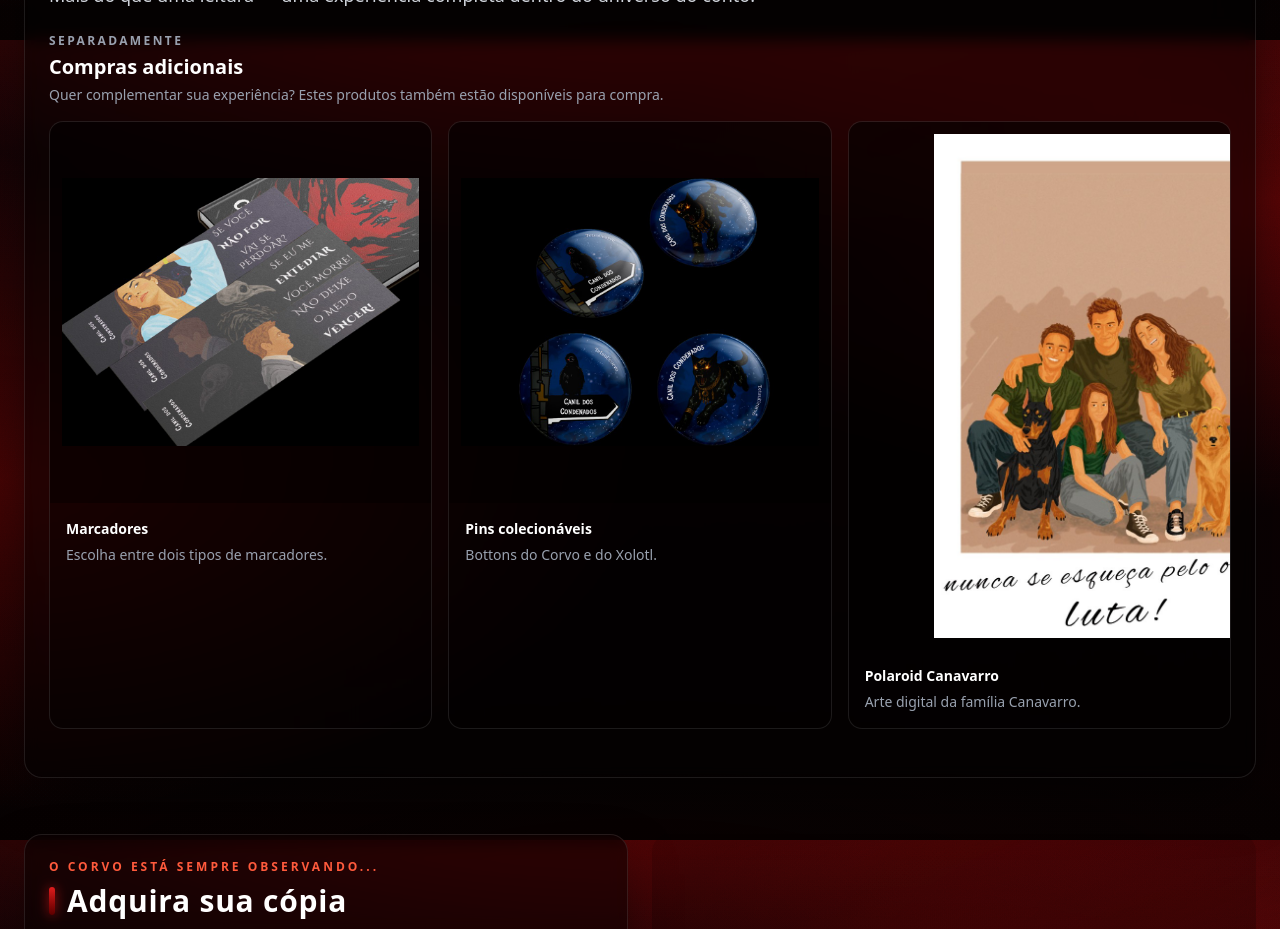
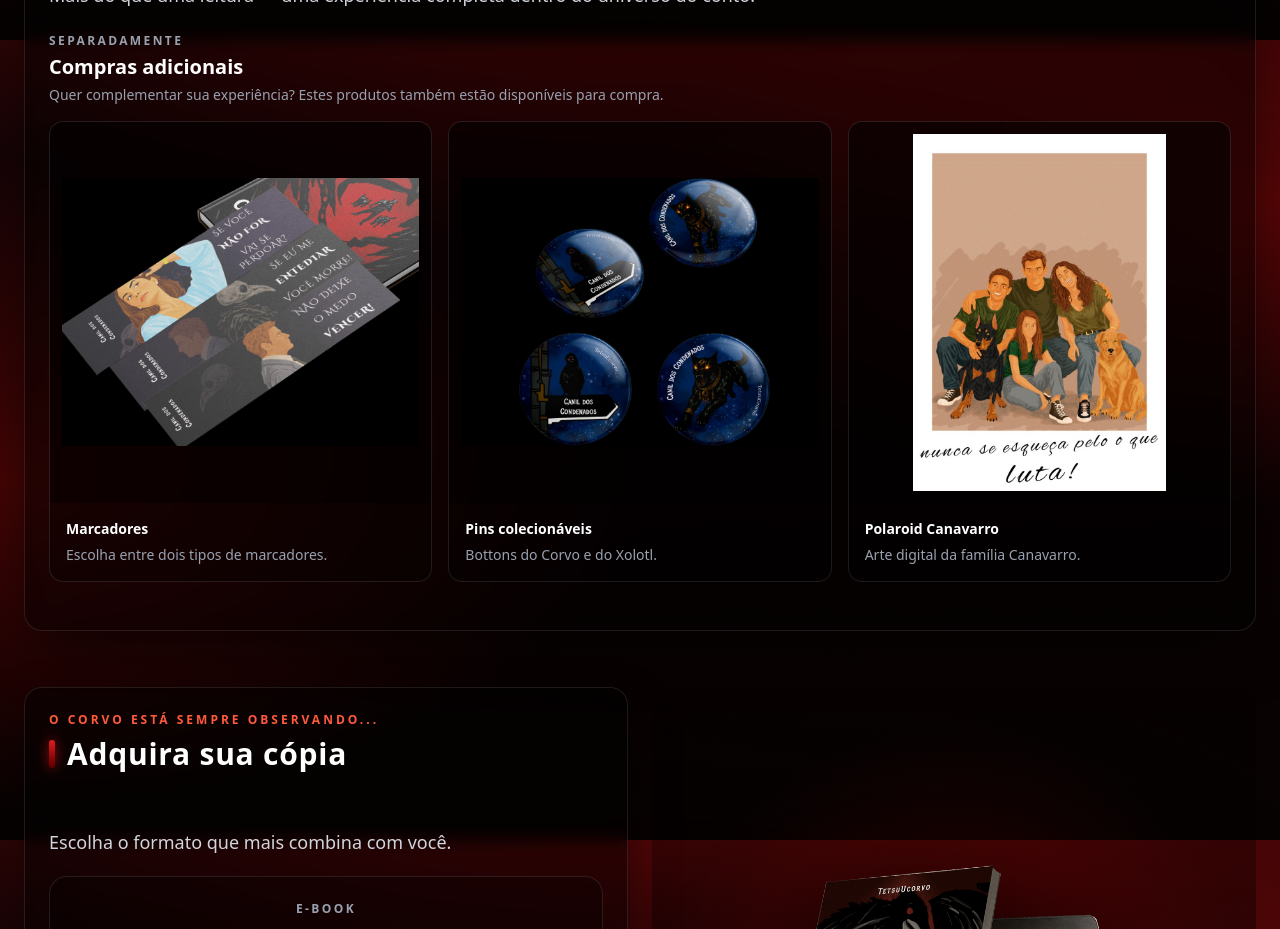
Before and after one commit to GabrielTadachi/tetsuucorvo-landingpage, a React (Vite) app: page /canil-dos-condenados in a window 1280 px wide. Shown: the part 2360-3289 px from the top of the page. Built offline with nearby package versions, Linux system fonts and the light colour scheme.

Commit message:
corrigindo imagem

```diff
--- a/src/components/sections/EditionSection.tsx
+++ b/src/components/sections/EditionSection.tsx
@@ -51,13 +51,13 @@ export function EditionSection({
                 key={extra.title}
                 type="button"
                 onClick={() => onExpandImage?.(extra.image)}
-                className="group flex flex-col overflow-hidden rounded-xl border border-white/10 bg-black/30 text-left transition-[border-color,transform] duration-300 hover:border-white/25 hover:scale-[1.01]"
+                className="group flex w-full min-w-0 flex-col overflow-hidden rounded-xl border border-white/10 bg-black/30 text-left transition-[border-color,transform] duration-300 hover:border-white/25 hover:scale-[1.01]"
               >
-                <div className="flex aspect-square items-center justify-center bg-black/40 p-3">
+                <div className="relative aspect-square overflow-hidden bg-black/40 p-3">
                   <img
                     src={extra.image}
                     alt={extra.imageAlt}
-                    className="max-h-full max-w-full object-contain transition-transform duration-300 group-hover:scale-105"
+                    className="block h-full w-full object-contain transition-transform duration-300 group-hover:scale-105"
                   />
                 </div>
                 <div className="flex flex-col gap-1.5 p-4">
--- a/src/components/sections/PurchaseSection.tsx
+++ b/src/components/sections/PurchaseSection.tsx
@@ -80,11 +80,11 @@ function PhysicalChoiceModal({
               key={choice.title}
               className="flex flex-col overflow-hidden rounded-2xl border border-white/10 bg-black/40"
             >
-              <div className="flex aspect-[4/3] items-center justify-center bg-black/50 p-4">
+              <div className="relative aspect-[4/3] overflow-hidden bg-black/50 p-4">
                 <img
                   src={choice.image}
                   alt={choice.imageAlt}
-                  className="max-h-full max-w-full object-contain"
+                  className="block h-full w-full object-contain"
                 />
               </div>
               <div className="flex flex-1 flex-col gap-3 p-5">
```
